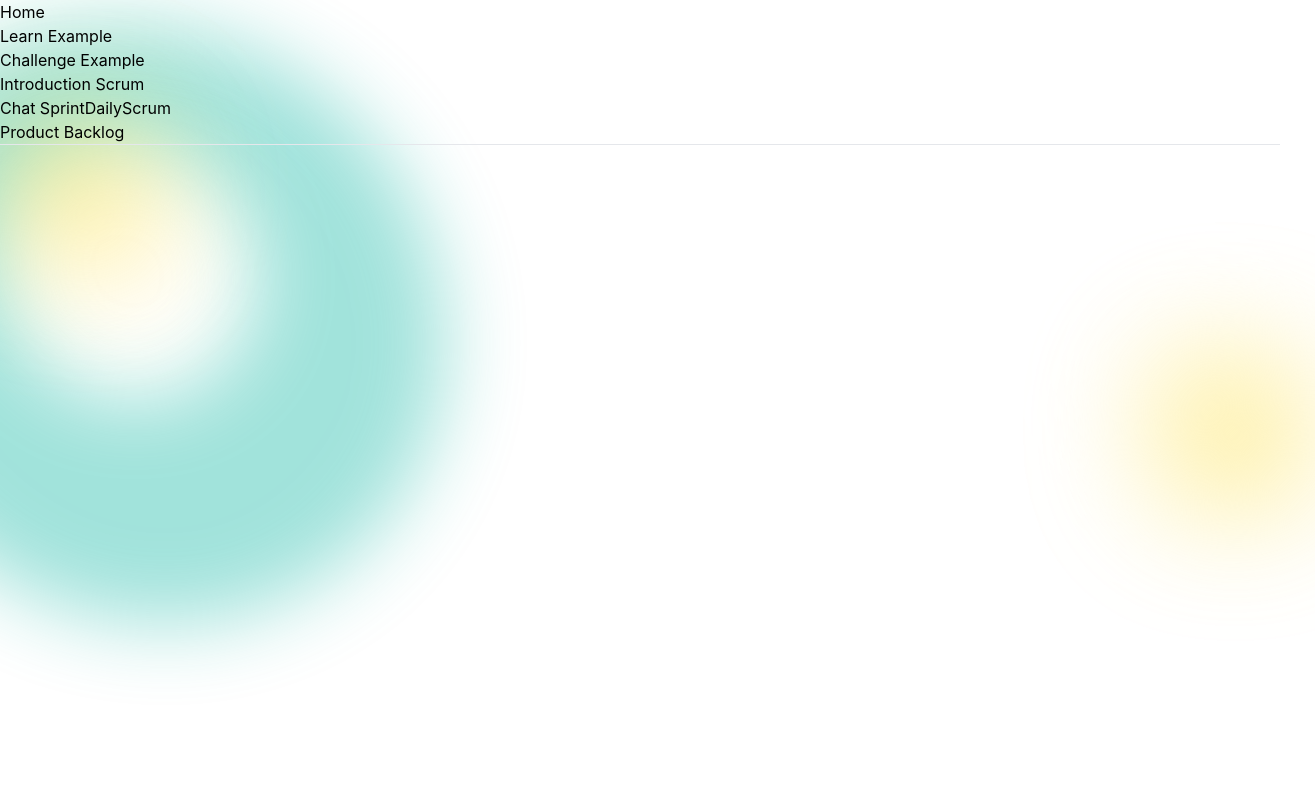
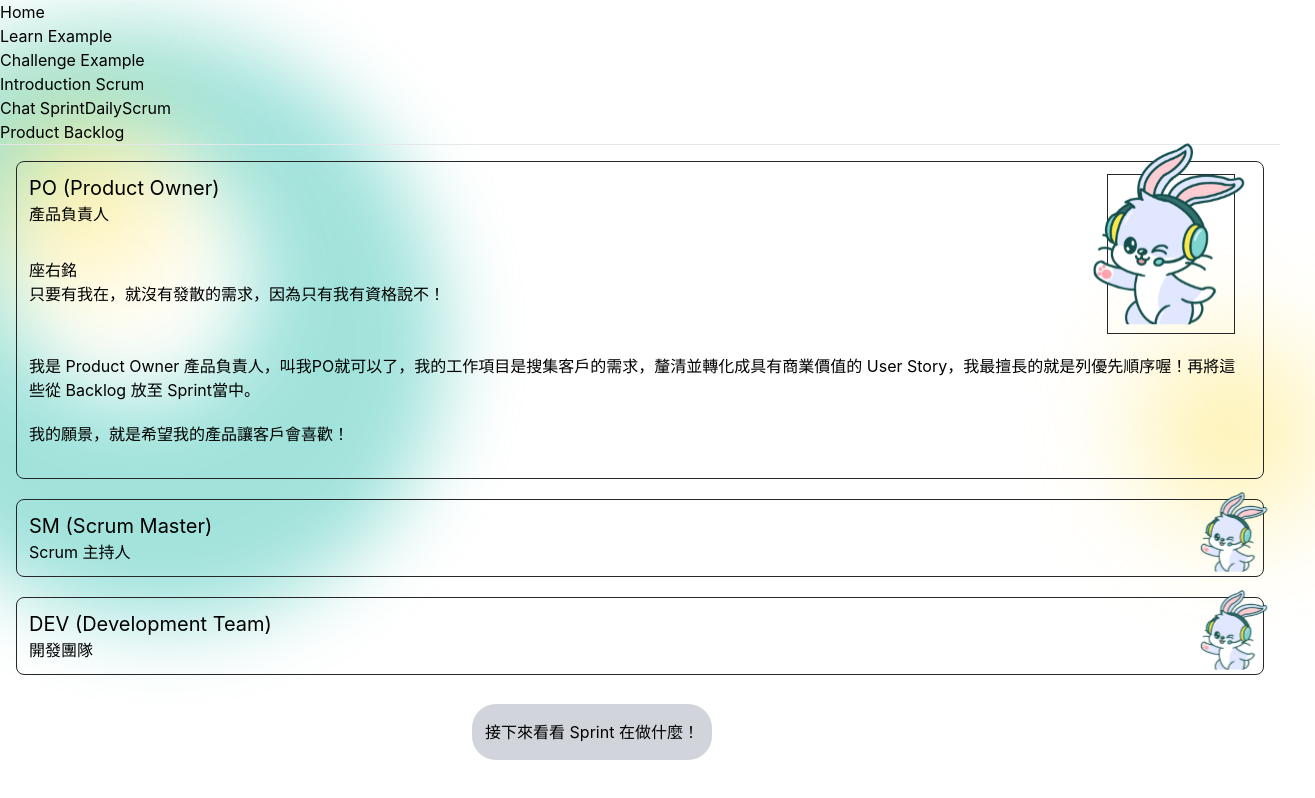
Before and after one commit to alphatero/f2e_scrum_frontend, a React (Create React App) app: page /introduction/role in a window 1280 px wide. Shown: the top 798 px of the page, 1315 px wide, since content can reach past the window. Built offline with nearby package versions, Linux system fonts and the light colour scheme.

Commit message:
feat: component - role photo

```diff
--- a/src/App.jsx
+++ b/src/App.jsx
@@ -12,7 +12,7 @@ import ExampleChallenge from './views/ExampleChallenge';
 import ChatSprintDailyScrum from './views/chat/SprintDailyScrum';
 import Home from './views/Home';
 import './App.css';
-import { Scrum } from './views/introduction';
+import { Scrum, Role } from './views/introduction';
 import ProductBacklog from './views/exam/ProductBacklog';
 
 const pageVariants = {
@@ -64,6 +64,7 @@ function App() {
             <Route path="/chat/sprint-daily-scrum" element={<ChatSprintDailyScrum />} />
             <Route path="/introduction/scrum" element={<Scrum />} />
             <Route path="/Exam/ProductBacklog" element={<ProductBacklog />} />
+            <Route path="/introduction/role" element={<Role />} />
           </Route>
         </Routes>
       </Router>
--- /dev/null
+++ b/src/components/introduction/RolePhoto.jsx
@@ -0,0 +1,19 @@
+import clsx from 'clsx';
+import { ReactComponent as ProfilePhoto } from '../../assets/icon/profile-photo.svg';
+
+export function RolePhoto(props) {
+  const { topcss, widthcss, heightcss } = props;
+  return (
+
+    <ProfilePhoto className={clsx(
+      'absolute m-auto inset-0',
+      (topcss || ''),
+      (widthcss || ''),
+      (heightcss || ''),
+    )}
+    />
+
+  );
+}
+
+export default RolePhoto;
--- a/src/components/introduction/index.jsx
+++ b/src/components/introduction/index.jsx
@@ -1 +1,2 @@
 export * from './Tag';
+export * from './RolePhoto';
--- a/src/views/introduction/Role.jsx
+++ b/src/views/introduction/Role.jsx
@@ -2,8 +2,9 @@ import clsx from 'clsx';
 import { useNavigate } from 'react-router-dom';
 import { Button } from '../../components';
 import { RoleInfo } from '../../constants/roleInfo';
+import { RolePhoto } from '../../components/introduction';
 
-function Role() {
+export function Role() {
   const navigate = useNavigate();
   const { cards, button } = RoleInfo;
 
@@ -39,11 +40,12 @@ function Role() {
                     'w-32 h-40',
                   )}
                   />
-                  <img
+                  <RolePhoto topcss="-top-10" widthcss="w-40" heightcss="h-52" />
+                  {/* <img
                     className={clsx('absolute m-auto inset-0 top-[-40px]', 'w-40 h-52')}
                     alt={`${card.title}`}
                     src={`${card.img}`}
-                  />
+                  /> */}
                 </div>
               </div>
 
@@ -74,7 +76,9 @@ function Role() {
               </div>
               <div className="flex-none">
                 <div className="relative w-24">
-                  <img className="absolute m-auto inset-0 top-[20px] h-20" alt={`${card.title}`} src={`${card.img}`} />
+                  <RolePhoto topcss="top-5" heightcss="h-20" />
+                  {/* <img className="absolute m-auto inset-0 top-[20px] h-20"
+                   alt={`${card.title}`} src={`${card.img}`} /> */}
                 </div>
 
               </div>
--- a/src/views/introduction/index.js
+++ b/src/views/introduction/index.js
@@ -1 +1,2 @@
+export * from './Role';
 export * from './Scrum';
```
Also changed, not shown: src/assets/icon/profile-photo.svg (added).
